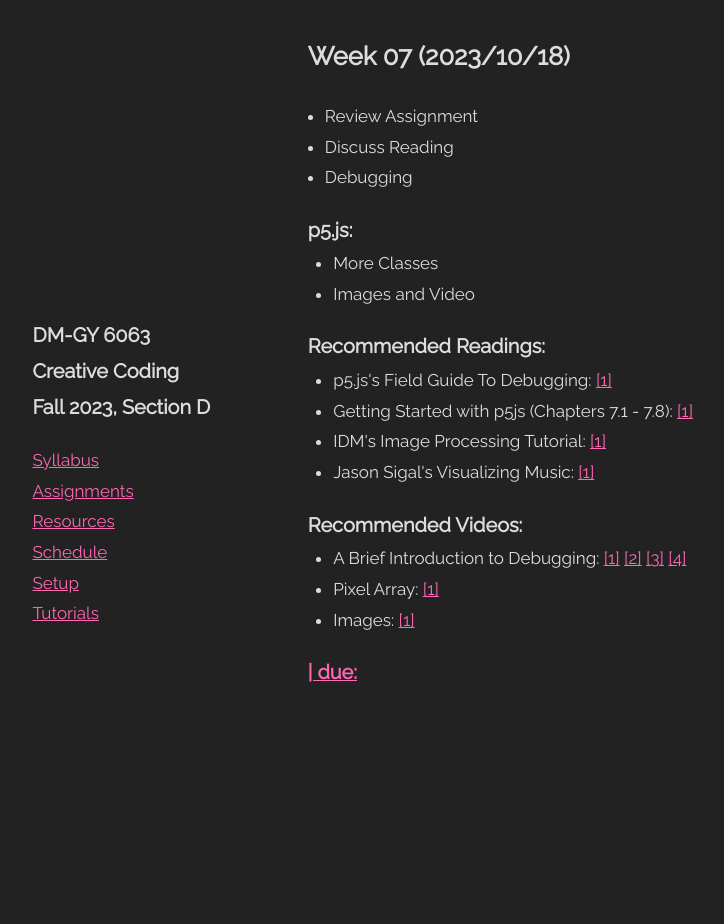
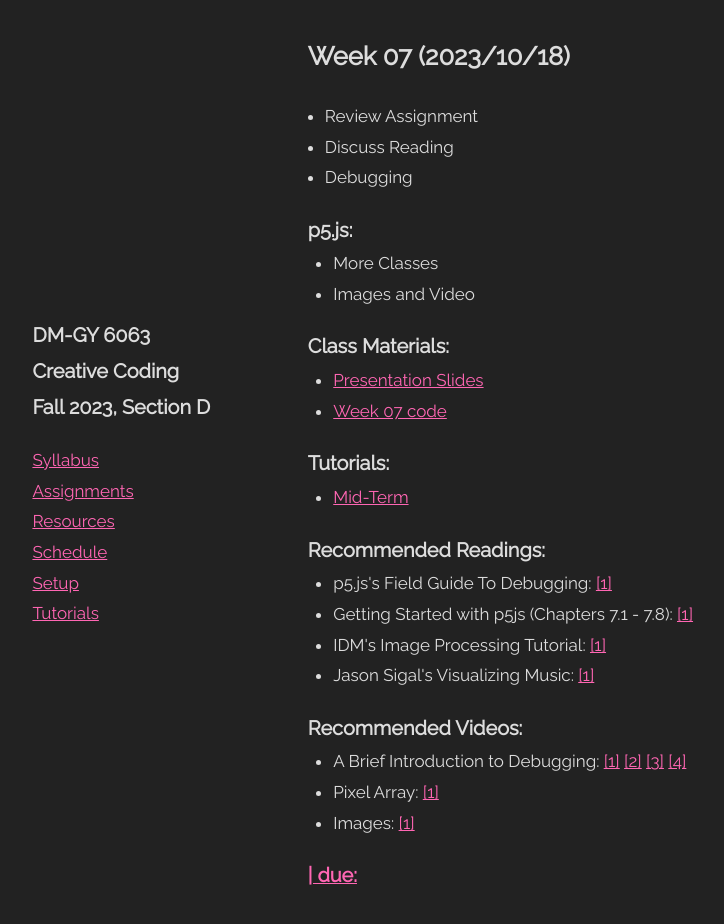
Before and after one commit to DM-GY-6063-2023F-D/DM-GY-6063-2023F-D, a Jekyll site: the page built from _pages/week/07.md, in a window 1280 px wide and 927 px high. Shown: the top 924 px of the window, without its empty margins (165-889 px from the left). Built offline with Jekyll 4.4.1, drawn with Linux system fonts in a browser that asks for light colours.

Commit message:
update wk6 and 7 tuts

```diff
--- a/_pages/week/07.md
+++ b/_pages/week/07.md
@@ -8,6 +8,14 @@ what:
 p5js:
   - More Classes
   - Images and Video
+class:
+  - title: Presentation Slides
+    url: ""
+  - title: Week 07 code
+    url: https://github.com/DM-GY-6063-2023F-D/week07
+tutorials:
+  - title: Mid-Term
+    url: /tutorial/mid-term/
 readings:
   - title: p5.js's Field Guide To Debugging
     urls:
```
Also changed, not shown: _pages/week/06.md (+0 -2 lines).
